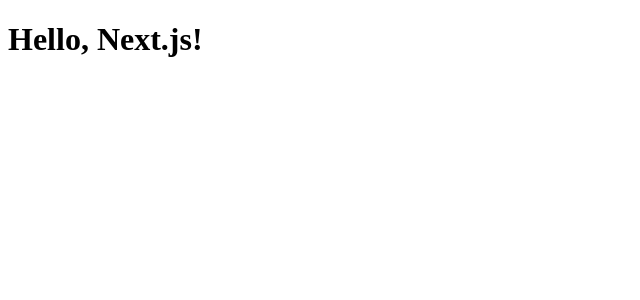
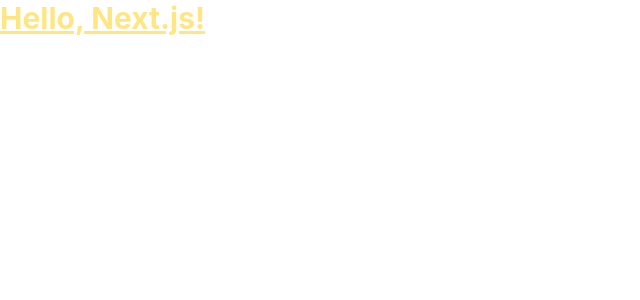
Before and after one commit to hideks/Argico, a Next.js app: page / in a window 1280 px wide. Shown: the top 300 px of the page, without its empty margins (0-640 px from the left). Built offline with nearby package versions, Linux system fonts and the light colour scheme.

Commit message:
setup tailwindcss

```diff
--- a/package.json
+++ b/package.json
@@ -14,9 +14,12 @@
     "lint:fix": "biome format --write"
   },
   "dependencies": {
+    "@tailwindcss/postcss": "^4.2.1",
     "next": "^16.1.6",
+    "postcss": "^8.5.8",
     "react": "^19.2.4",
-    "react-dom": "^19.2.4"
+    "react-dom": "^19.2.4",
+    "tailwindcss": "^4.2.1"
   },
   "devDependencies": {
     "@biomejs/biome": "2.4.5",
--- /dev/null
+++ b/pnpm-workspace.yaml
@@ -0,0 +1,2 @@
+onlyBuiltDependencies:
+  - sharp
--- /dev/null
+++ b/postcss.config.mjs
@@ -0,0 +1,6 @@
+const config = {
+    plugins: {
+        "@tailwindcss/postcss": {},
+    },
+};
+export default config;
--- /dev/null
+++ b/src/app/globals.css
@@ -0,0 +1 @@
+@import "tailwindcss";
--- a/src/app/layout.tsx
+++ b/src/app/layout.tsx
@@ -1,3 +1,5 @@
+import './globals.css'
+
 export default function RootLayout({
     children,
 }: {
--- a/src/app/page.tsx
+++ b/src/app/page.tsx
@@ -1,3 +1,3 @@
 export default function Page() {
-    return <h1>Hello, Next.js!</h1>
+    return <h1 className="text-3xl font-bold underline text-amber-200">Hello, Next.js!</h1>
 }
```
Also changed, not shown: 1 other file (tests, documents, lock files or other folders).
